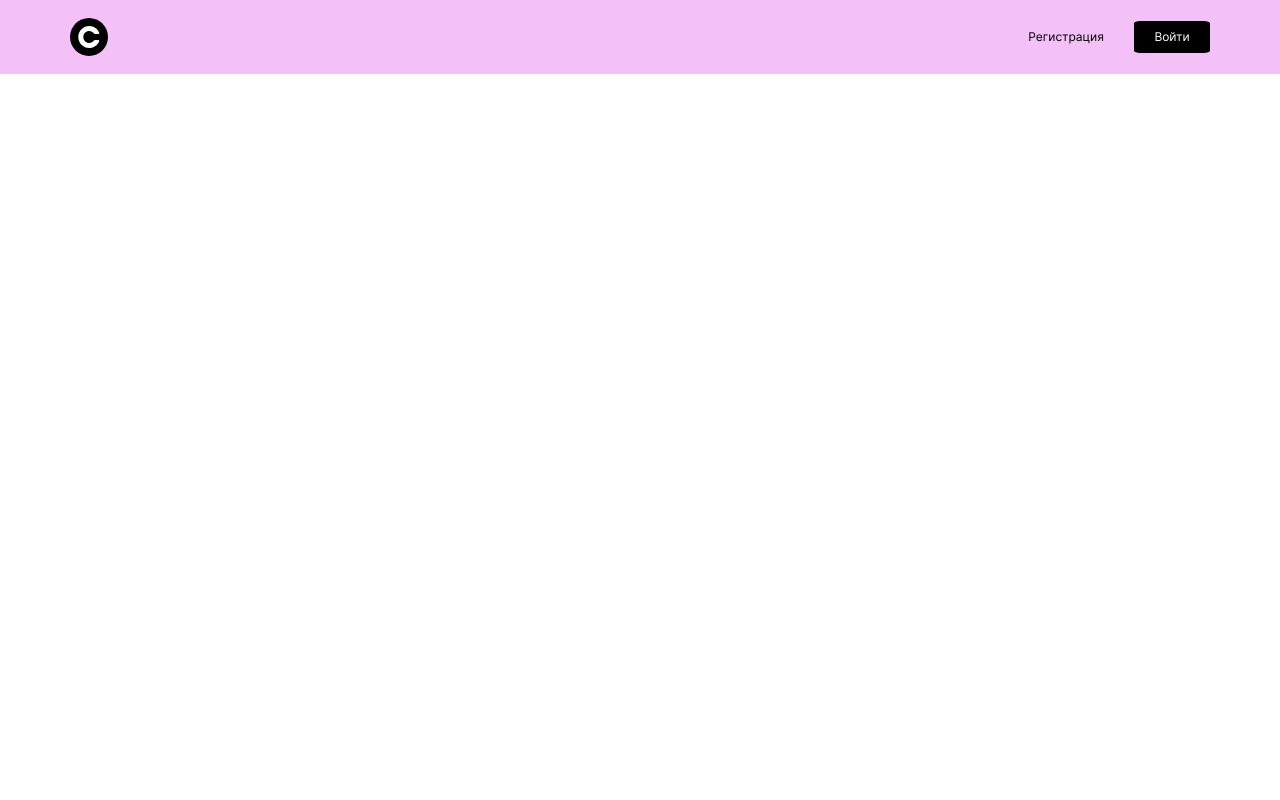
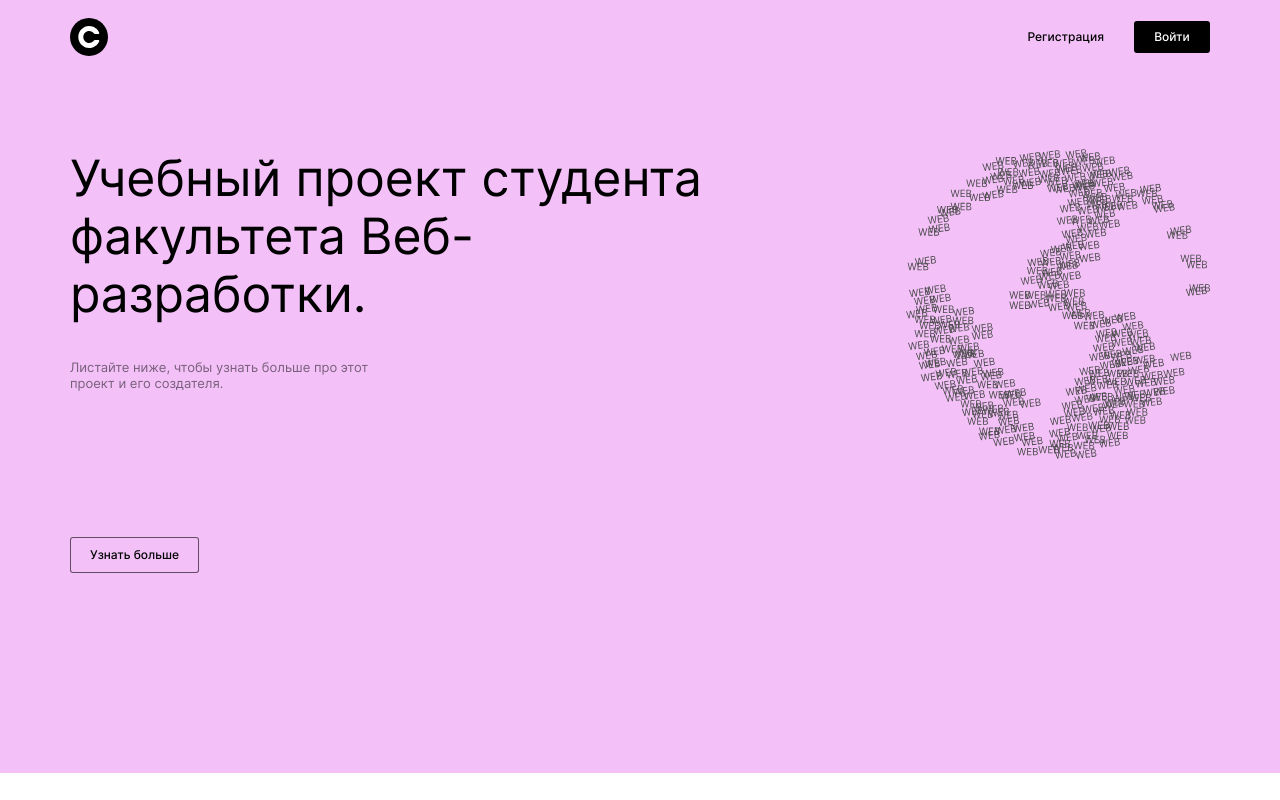
Before and after one commit to rutaizm/movies-explorer-frontend, a React app: page / in a window 1280 px wide. Built offline with nearby package versions, Linux system fonts and the light colour scheme; a web font is replaced by a local one.

Commit message:
promo added

```diff
--- a/src/components/App/App.css
+++ b/src/components/App/App.css
@@ -1,38 +1,4 @@
-.App {
-  text-align: center;
+.app {
+  font-family: 'Inter', Arial, Helvetica, sans-serif;
+  margin: 0 auto;
 }
-
-.App-logo {
-  height: 40vmin;
-  pointer-events: none;
-}
-
-@media (prefers-reduced-motion: no-preference) {
-  .App-logo {
-    animation: App-logo-spin infinite 20s linear;
-  }
-}
-
-.App-header {
-  background-color: #282c34;
-  min-height: 100vh;
-  display: flex;
-  flex-direction: column;
-  align-items: center;
-  justify-content: center;
-  font-size: calc(10px + 2vmin);
-  color: white;
-}
-
-.App-link {
-  color: #61dafb;
-}
-
-@keyframes App-logo-spin {
-  from {
-    transform: rotate(0deg);
-  }
-  to {
-    transform: rotate(360deg);
-  }
-}
--- a/src/components/App/App.js
+++ b/src/components/App/App.js
@@ -4,7 +4,7 @@
 // import Login from '../Login';
 // import Register from '../Register';
 import Header from '../Header/Header';
-// import Main from '../Main';
+import Main from '../Main/Main';
 // import Movies from '../Movies';
 // import SavedMovies from '../SavedMovies';
 // import Profile from '../Profile';
@@ -12,12 +12,12 @@ import './App.css';
 
 function App() {
   return (
-    <div className="App">
+    <div className="app">
       <Header/>
-      {/* <Route exact path="/">
+       {/* <Route exact path="/"> */}
         <Main/>
-      </Route>
-      <Route path="/movies">
+      {/* </Route> */}
+      {/* <Route path="/movies">
         <Movies/>
       </Route>
       <Route path="/saved-movies">
--- a/src/components/Header/EntryButton/EntryButton.css
+++ b/src/components/Header/EntryButton/EntryButton.css
@@ -2,8 +2,7 @@
     display: flex;
     justify-content: space-between;
     align-items: center;
-    font-family: 'Inter', Arial, Helvetica, sans-serif;
-    font-weight: 400;
+    font-weight: 500;
     font-size: 12px;
     line-height: 16px;
     margin-right: 70px;
@@ -14,6 +13,7 @@
 .entry-button__signup {
     color: black;
     margin-right: 30px;
+    transition: opacity 0.3s ease-out;
 }
 
 .entry-button__signin {
@@ -22,17 +22,12 @@
     width: 76px;
     height: 32px;
     background-color: black;
-    border-radius: 8%;
+    border-radius: 3px;
     justify-content: center;
     align-items: center;
+    transition: opacity 0.3s ease-out;
 }
-
-.signup__button:hover {
+.entry-button__signup:hover, .entry-button__signin:hover{
     opacity: 0.6;
     cursor: pointer;
 }
-
-.signin__button:hover {
-    opacity: 0.6;
-    cursor: pointer;
-}
--- /dev/null
+++ b/src/components/Main/Main.js
@@ -0,0 +1,9 @@
+import Promo from './Promo/Promo'
+
+function Main() {
+    return (
+        <Promo/>
+    )
+}
+
+export default Main;
--- /dev/null
+++ b/src/components/Main/Promo/Promo.css
@@ -0,0 +1,52 @@
+.promo {
+    display: flex;
+    flex-direction: row;
+    background-color: #F3C1F8;
+    min-height: 574px;
+    padding: 75px 70px 50px 70px;
+    justify-content: space-between;
+}
+
+.promo__wrap {
+   display: flex;
+   flex-direction: column;
+   max-width: 640px;
+}
+
+.promo__header {
+    font-weight: 400;
+    font-size: 50px;
+    line-height: 58px;
+    margin: 0;
+}
+
+.promo__text {
+    font-weight: 400;
+    font-size: 13px;
+    line-height: 16px;
+    max-width: 310px;
+    opacity: .5;
+    margin: 36px 0 146px;
+}
+
+.promo__button {
+    width: 129px;
+    height: 36px;
+    font-weight: 500;
+    font-size: 12px;
+    line-height: 16px;
+    border-radius: 3px;
+    border:1px solid rgba(0, 0, 0, .6);
+    background-color: #F3C1F8;
+    transition: opacity 0.3s ease-out;
+}
+
+.promo__button:hover {
+    opacity: .6;
+    cursor: pointer;
+}
+
+.promo__image {
+    width: 304px;
+    height: 310px;
+}
--- /dev/null
+++ b/src/components/Main/Promo/Promo.js
@@ -0,0 +1,17 @@
+import './Promo.css';
+import World from '../../../images/world.svg';
+
+function Promo() {
+    return (
+        <div className='promo'>
+            <div className='promo__wrap'>
+                <h1 className='promo__header'>Учебный проект студента факультета Веб-разработки.</h1>
+                <p className='promo__text'>Листайте ниже, чтобы узнать больше про этот проект и его создателя.</p>
+                <button className='promo__button'>Узнать больше</button>
+            </div>
+            <img className='promo__image' src={World} alt="земной шар"/>
+        </div>
+    )
+}
+
+export default Promo;
--- a/src/vendor/fonts/fonts.css
+++ b/src/vendor/fonts/fonts.css
@@ -6,3 +6,12 @@
     font-weight: 400;
     font-display: swap;
 }
+
+@font-face {
+    font-family: 'Inter';
+    src: url(./Inter-Medium.woff) format('woff'),
+         url(./Inter-Medium.woff2) format('woff2');
+    font-style: normal;
+    font-weight: 500;
+    font-display: swap;
+}
```
Also changed, not shown: src/images/world.svg (added), src/vendor/fonts/Inter-Medium.woff (added), src/vendor/fonts/Inter-Medium.woff2 (added).
